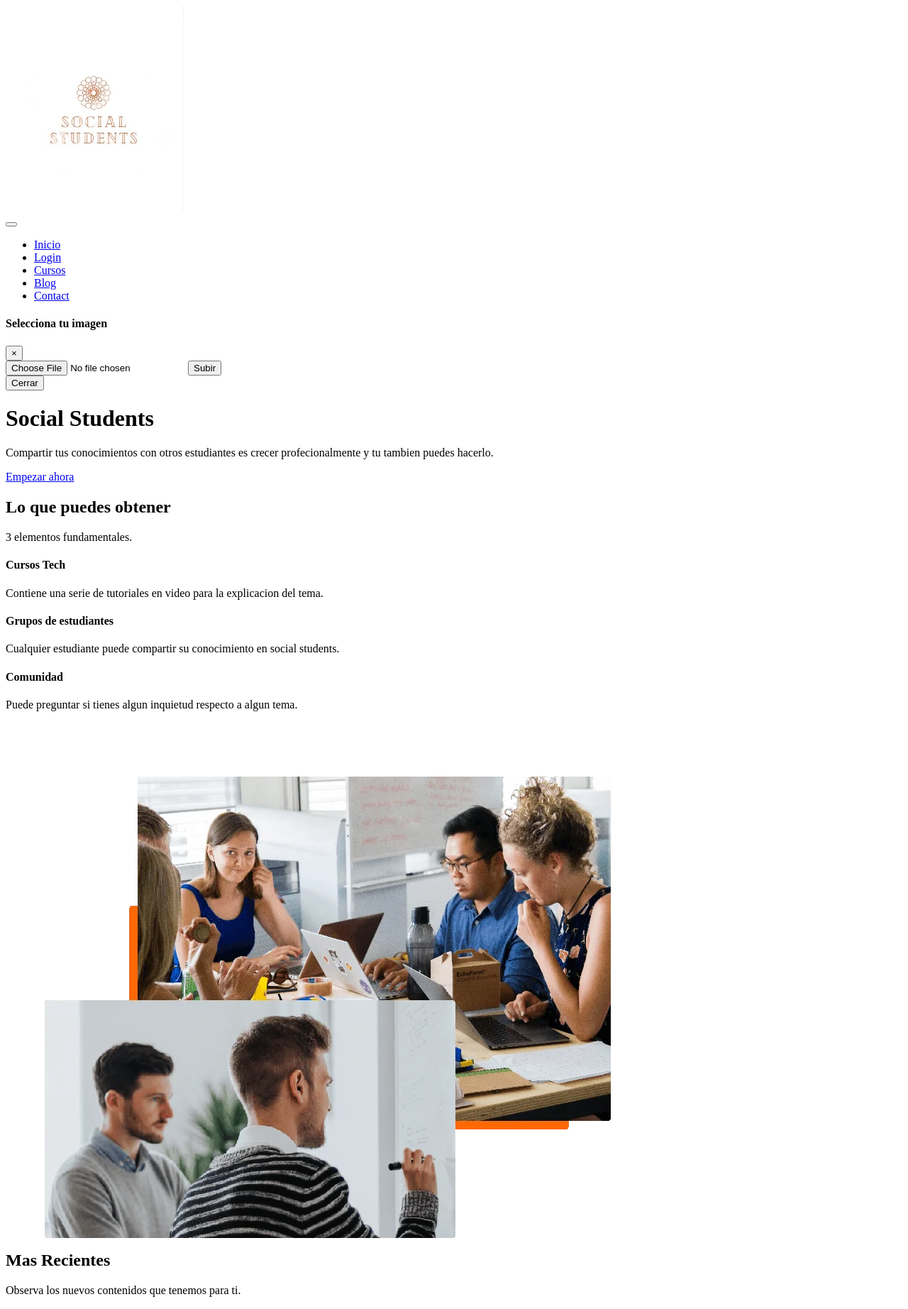
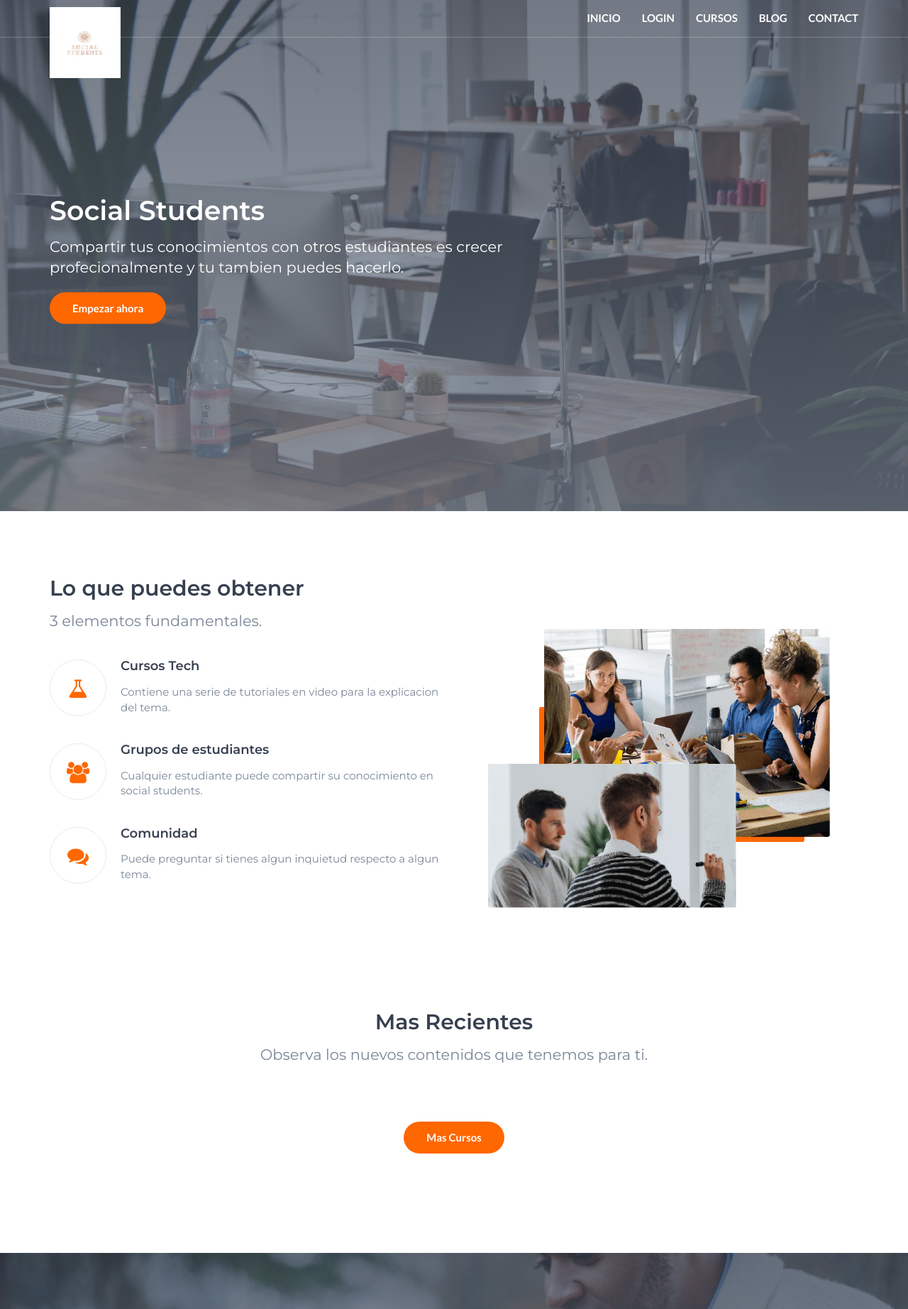
Before and after one commit to GandresCoello18/social-students-and-php, a PHP site: page / in a window 1280 px wide. Shown: the top 1844 px of the page at 71% size. Run offline with PHP 8.4, Linux system fonts and the light colour scheme; data that the repository does not hold is empty; some libraries are stand-ins or nearby versions.

Commit message:
cambios en los estilos link

```diff
--- a/includes/head.php
+++ b/includes/head.php
@@ -36,14 +36,14 @@
 		<link href="https://fonts.googleapis.com/css?family=Lato:700%7CMontserrat:400,600" rel="stylesheet">
 
 		<!-- Bootstrap -->
-		<link type="text/css" rel="stylesheet" href="css/bootstrap.min.css" media="print"/>
-		<link type="text/css" rel="stylesheet" href="font/flaticon.css" media="print"/>
+		<link href="https://social-students.herokuapp.com/css/bootstrap.min.css" rel="stylesheet"/>
+		<link href="https://social-students.herokuapp.com/font/flaticon.css" rel="stylesheet"/>
 		<!-- Font Awesome Icon -->
-		<link rel="stylesheet" href="css/font-awesome.min.css" media="print">
+		<link href="https://social-students.herokuapp.com/css/font-awesome.min.css" rel="stylesheet">
 
 		<!-- Custom stlylesheet -->
-		<link type="text/css" rel="stylesheet" href="css/style.css" media="print"/>
-		<link type="text/css" rel="stylesheet" href="css/modificacion.css" media="print"/>
+		<link href="https://social-students.herokuapp.com/css/style.css" rel="stylesheet"/>
+		<link href="https://social-students.herokuapp.com/css/modificacion.css" rel="stylesheet"/>
     </head>
 		<style>
  		label[for=" nuestroinput"] {
```
Also changed, not shown: articulos/includes/head_post.php (+5 -5 lines).
